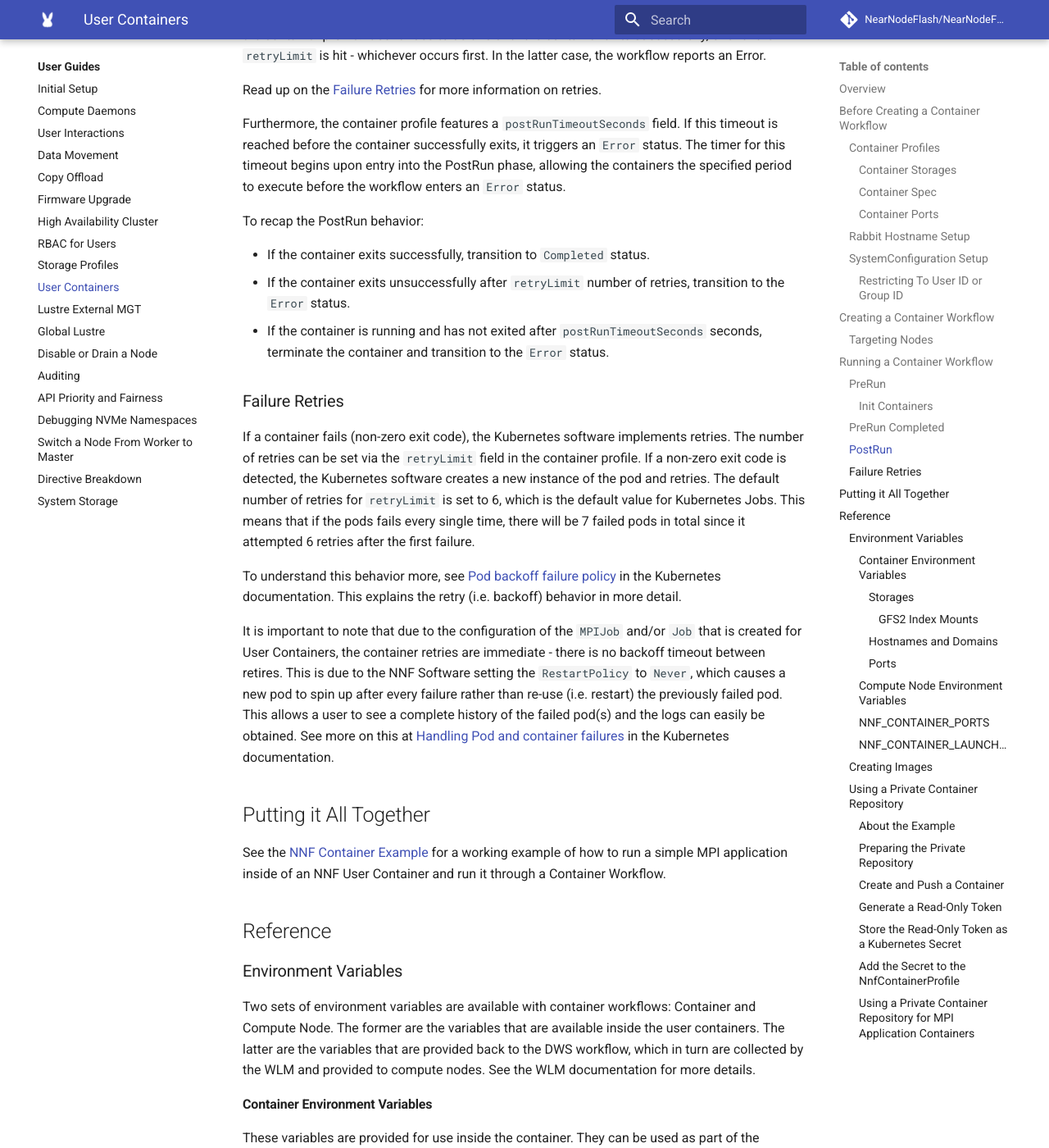
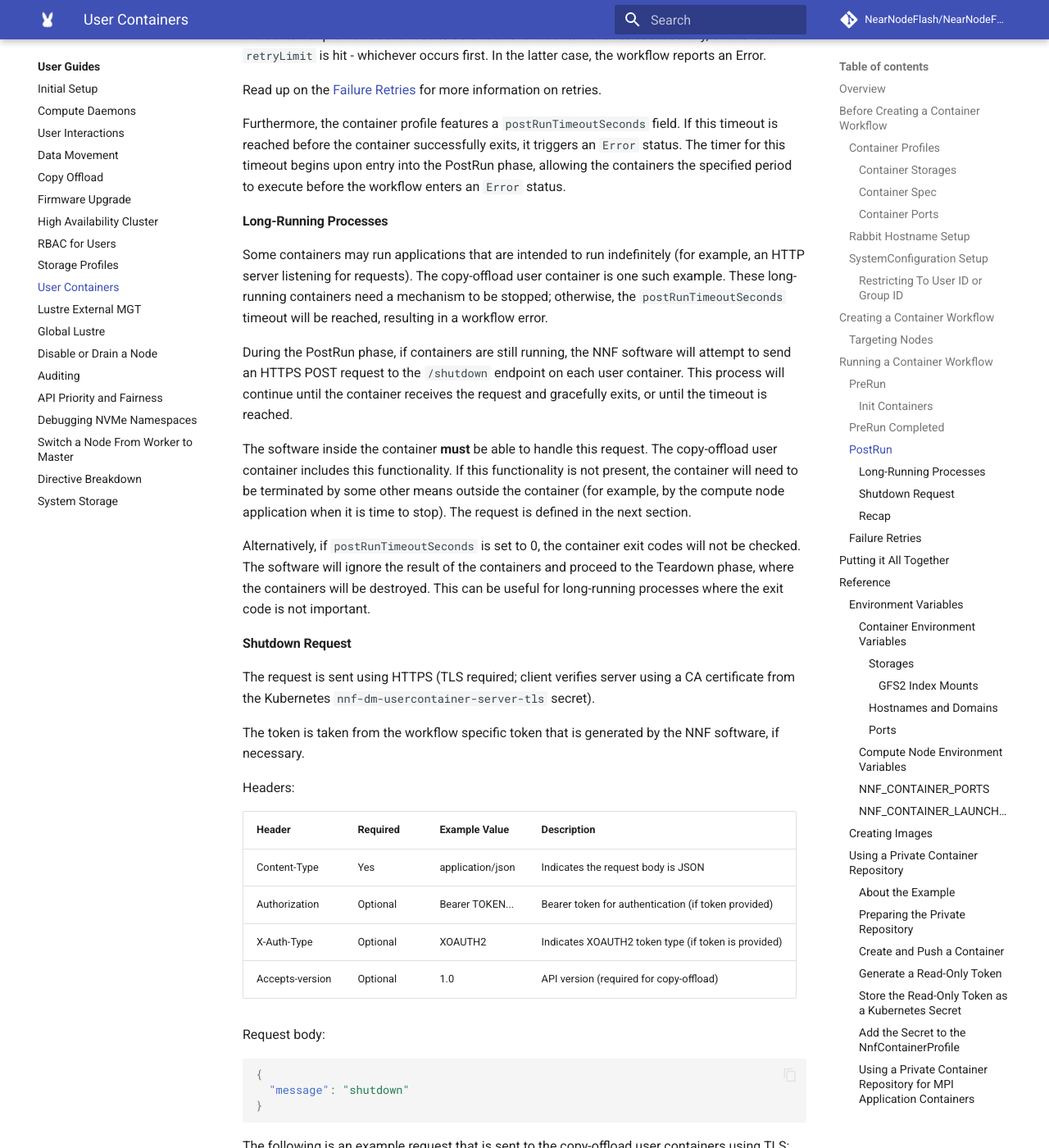
Before and after one commit to NearNodeFlash/NearNodeFlash.github.io, an MkDocs documentation site: the page built from docs/guides/user-containers/readme.md, in a window 1280 px wide and 1400 px high, scrolled down 7755 px. Shown: the whole window at 82% size. Built offline with MkDocs 1.6.1 and Material for MkDocs 9.7.7, drawn with Linux system fonts in a browser that asks for light colours; comment, search, counter and statistics services are not loaded; the version menu is left out; some of the changed text lies outside the part shown.

Commit message:
User Containers: Add long running process and shutdown information
Signed-off-by: Blake Devcich <blake.devcich@hpe.com>

````diff
--- a/docs/guides/user-containers/readme.md
+++ b/docs/guides/user-containers/readme.md
@@ -341,13 +341,78 @@ reached before the container successfully exits, it triggers an `Error` status.
 timeout begins upon entry into the PostRun phase, allowing the containers the specified period to
 execute before the workflow enters an `Error` status.
 
+#### Long-Running Processes
+
+Some containers may run applications that are intended to run indefinitely (for example, an HTTP
+server listening for requests). The copy-offload user container is one such example. These
+long-running containers need a mechanism to be stopped; otherwise, the `postRunTimeoutSeconds`
+timeout will be reached, resulting in a workflow error.
+
+During the PostRun phase, if containers are still running, the NNF software will attempt to send an
+HTTPS POST request to the `/shutdown` endpoint on each user container. This process will continue
+until the container receives the request and gracefully exits, or until the timeout is reached.
+
+The software inside the container **must** be able to handle this request. The copy-offload user
+container includes this functionality. If this functionality is not present, the container will need
+to be terminated by some other means outside the container (for example, by the compute node
+application when it is time to stop). The request is defined in the next section.
+
+Alternatively, if `postRunTimeoutSeconds` is set to 0, the container exit codes will not be checked.
+The software will ignore the result of the containers and proceed to the Teardown phase, where the
+containers will be destroyed. This can be useful for long-running processes where the exit code is
+not important.
+
+#### Shutdown Request
+
+The request is sent using HTTPS (TLS required; client verifies server using a CA certificate from
+the Kubernetes `nnf-dm-usercontainer-server-tls` secret).
+
+The token is taken from the workflow specific token that is generated by the NNF software, if
+necessary.
+
+Headers:
+
+| Header           | Required | Example Value       | Description                                                      |
+|------------------|----------|---------------------|------------------------------------------------------------------|
+| Content-Type     | Yes      | application/json    | Indicates the request body is JSON                               |
+| Authorization    | Optional | Bearer TOKEN...     | Bearer token for authentication (if token provided)              |
+| X-Auth-Type      | Optional | XOAUTH2             | Indicates XOAUTH2 token type (if token is provided)              |
+| Accepts-version  | Optional | 1.0                 | API version (required for copy-offload)                          |
+
+Request body:
+
+```json
+{
+  "message": "shutdown"
+}
+```
+
+The following is an example request that is sent to the copy-offload user containers using TLS:
+
+```http
+POST /shutdown HTTP/1.1
+Host: nnf-node1:8080
+Content-Type: application/json
+Authorization: Bearer eyJhbG...
+X-Auth-Type: XOAUTH2
+Accepts-version: 1.0
+Content-Length: 23
+
+{"message": "shutdown"}
+```
+
+#### Recap
+
 To recap the PostRun behavior:
 
 - If the container exits successfully, transition to `Completed` status.
 - If the container exits unsuccessfully after `retryLimit` number of retries, transition to the
-`Error` status.
+  `Error` status.
 - If the container is running and has not exited after `postRunTimeoutSeconds` seconds, terminate
-the container and transition to the `Error` status.
+  the container and transition to the `Error` status.
+- If the container is running, a POST Request will be sent to the `/shutdown` endpoint on each
+  container to attempt a graceful shutdown.
+- If `postRunTimeoutSeconds` is set to zero, the container result will not be checked.
 
 ### Failure Retries
 
````
